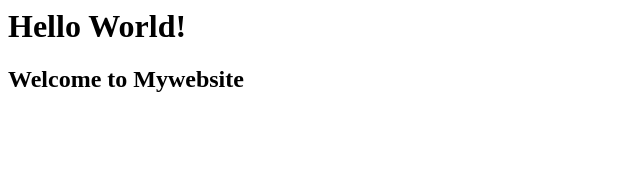
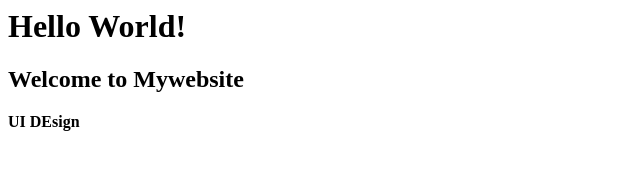
Before and after one commit to PARKPHUM/TestGit, a plain HTML site: page Index.html in a window 1280 px wide. Shown: the whole page, without its empty margins (0-640 px from the left). Drawn offline with Linux system fonts and the light colour scheme.

Commit message:
Add UI Design Text

```diff
--- a/Index.html
+++ b/Index.html
@@ -10,4 +10,7 @@
 
     <h1>Hello World!</h1>
     <h2>Welcome to Mywebsite</h2>
+
+    <b> UI DEsign</b>
+
 </body>
```
